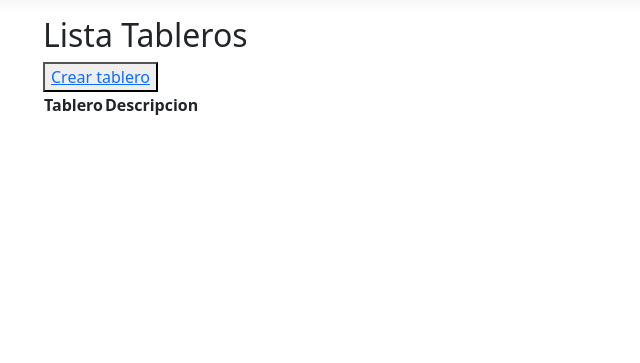
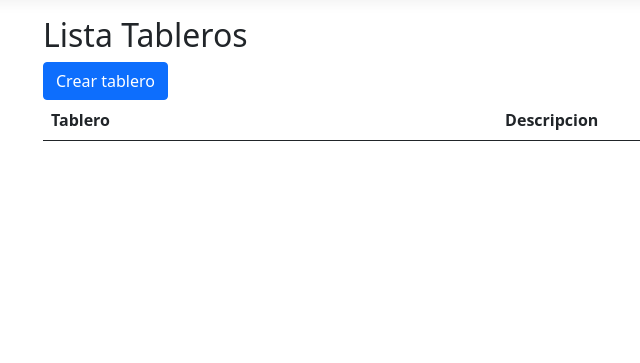
Before and after one commit to TallerDeLenguajes1/tl2-tp10-2023-William24A, an ASP.NET Core app: page /Tablero/Listar in a window 1280 px wide. Shown: the part 57-420 px from the top of the page, without its empty margins (39-679 px from the left). Run offline with ASP.NET Core 8, Linux system fonts and the light colour scheme; the visitor is signed in with stand-in values (Sample User, id 1); data that the repository does not hold is empty; style sheets or scripts are compiled from the project's sources; database files in the repository are not loaded.

Commit message:
correciones

```diff
--- a/Views/Tablero/Listar.cshtml
+++ b/Views/Tablero/Listar.cshtml
@@ -6,7 +6,7 @@
 
 <h2>Lista Tableros</h2>
 
-<table>
+<table class= "table">
     <thead>
         <tr>
             <th hidden>ID</th> <!-- oculto el id--->
@@ -22,22 +22,21 @@
                 <td>@tablero.Nombre</td>
                 <td>@tablero.Descripcion</td>
                 <td>
-                    <button>
-                        <a asp-controller="Tablero" asp-action="Update" asp-route-id="@tablero.Id">Modificar</a>
-                    </button>
-                    <button>
-                        <a asp-controller="Tablero" asp-action="Delete" asp-route-id="@tablero.Id" onclick="return confirm('¿Estas seguro que quieres eliminar el elemento?')">Eliminar</a>
-                    </button>
-                    <button>
-                        <a asp-controller="Tarea" asp-action="Listar" asp-route-id="@tablero.Id">Tarea</a>
-                    </button>
+
+                        <a asp-controller="Tablero" asp-action="Update" asp-route-id="@tablero.Id" class="btn btn-primary">Modificar</a>
+
+                        <a asp-controller="Tablero" asp-action="Delete" asp-route-id="@tablero.Id" class="btn btn-primary" onclick="return confirm('¿Estas seguro que quieres eliminar el elemento?')">Eliminar</a>
+
+
+                        <a asp-controller="Tarea" asp-action="Listar" asp-route-id="@tablero.Id" class="btn btn-primary" >Tarea</a>
+
                 </td>
             </tr>
         }
         <tr>
-            <button>
-                <a asp-controller="Tablero" asp-action="Create">Crear tablero</a>
-            </button>
+
+                <a asp-controller="Tablero" asp-action="Create" class="btn btn-primary">Crear tablero</a>
+
         </tr>
     </tbody>
 </table>
```
Also changed, not shown: 6 other files.
